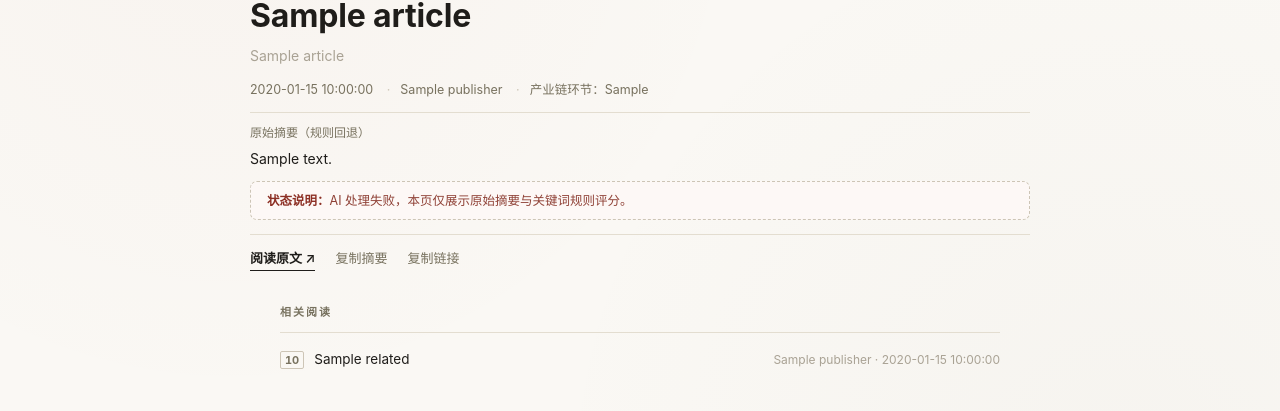
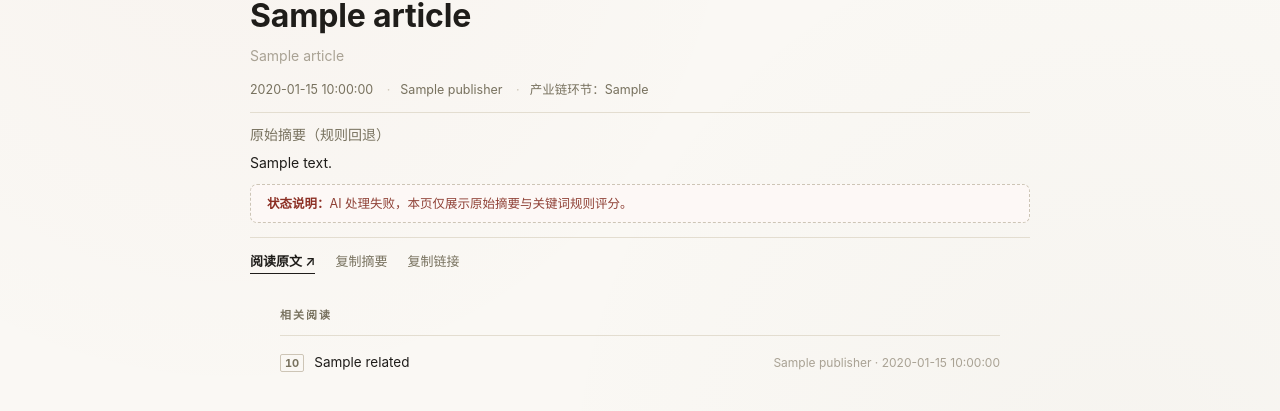
Before and after one commit to viccool6/ai-tech-intel, a Flask app: template templates/article.html in a window 1280 px wide. Shown: the part 180-591 px from the top of the page. Run offline with Flask 3, Linux system fonts and the light colour scheme; the visitor is signed in with stand-in values (Sample User, id 1); the template is opened without the code that fills it: most values are stand-ins (such as "Sample title", 1, 10 or a date in 2020).

Commit message:
ui(article): AI 摘要眉标字号跟正文对齐 12→14px
Co-Authored-By: Claude Opus 4.7 <noreply@anthropic.com>

```diff
--- a/templates/article.html
+++ b/templates/article.html
@@ -50,7 +50,7 @@ h1{font-family:var(--serif);font-size:32px;line-height:1.4;margin:18px 0 6px;let
 .byline .sep{margin:0 10px;color:var(--line-strong)}
 
 /* ---- AI 摘要 眉标 + 正文 ---- */
-.lede-attr{font-size:12px;color:var(--muted);font-weight:500;margin:10px 0 4px}
+.lede-attr{font-size:14px;color:var(--muted);font-weight:500;margin:10px 0 4px}
 .lede{font-size:14px;line-height:1.65;margin:0;color:var(--ink);font-weight:400}
 .reason{
   border:1px dashed var(--line-strong);padding:8px 16px;border-radius:var(--r);
```
